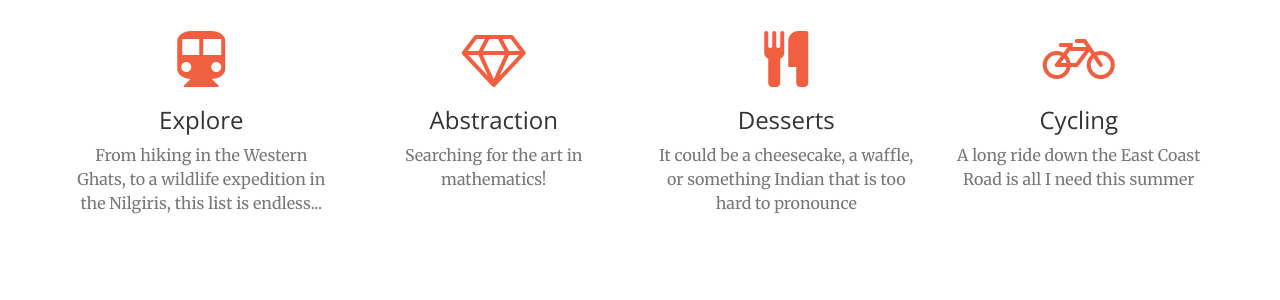
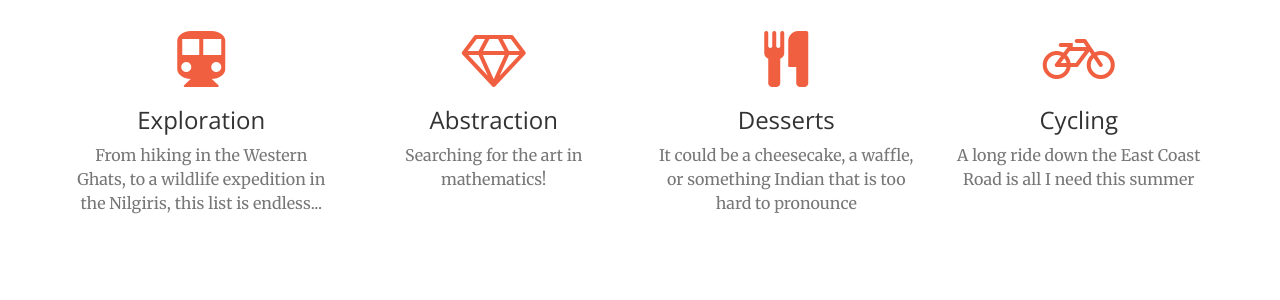
Before and after one commit to aravindbharathi/aravindbharathi.github.io, a Jekyll site: the page built from index.html, in a window 1280 px wide and 900 px high, scrolled down 1515 px. Shown: the part 157-457 px from the top of the window. Built offline with Jekyll 4.4.1, drawn with Linux system fonts in a browser that asks for light colours.

Commit message:
Update stuff.html

```diff
--- a/_includes/stuff.html
+++ b/_includes/stuff.html
@@ -14,7 +14,7 @@
                     <a href="https://instagram.com/{{ site.instagram_username }}" target="_blank">
                     <i class="fa fa-4x fa-subway wow bounceIn text-primary" data-wow-delay=".2s"></i>
                     </a>
-                    <h3>Explore</h3>
+                    <h3>Exploration</h3>
                     <p class="text-muted">From hiking in the Western Ghats, to a wildlife expedition in the Nilgiris, this list is endless...</p>
                 </div>
             </div>
```
